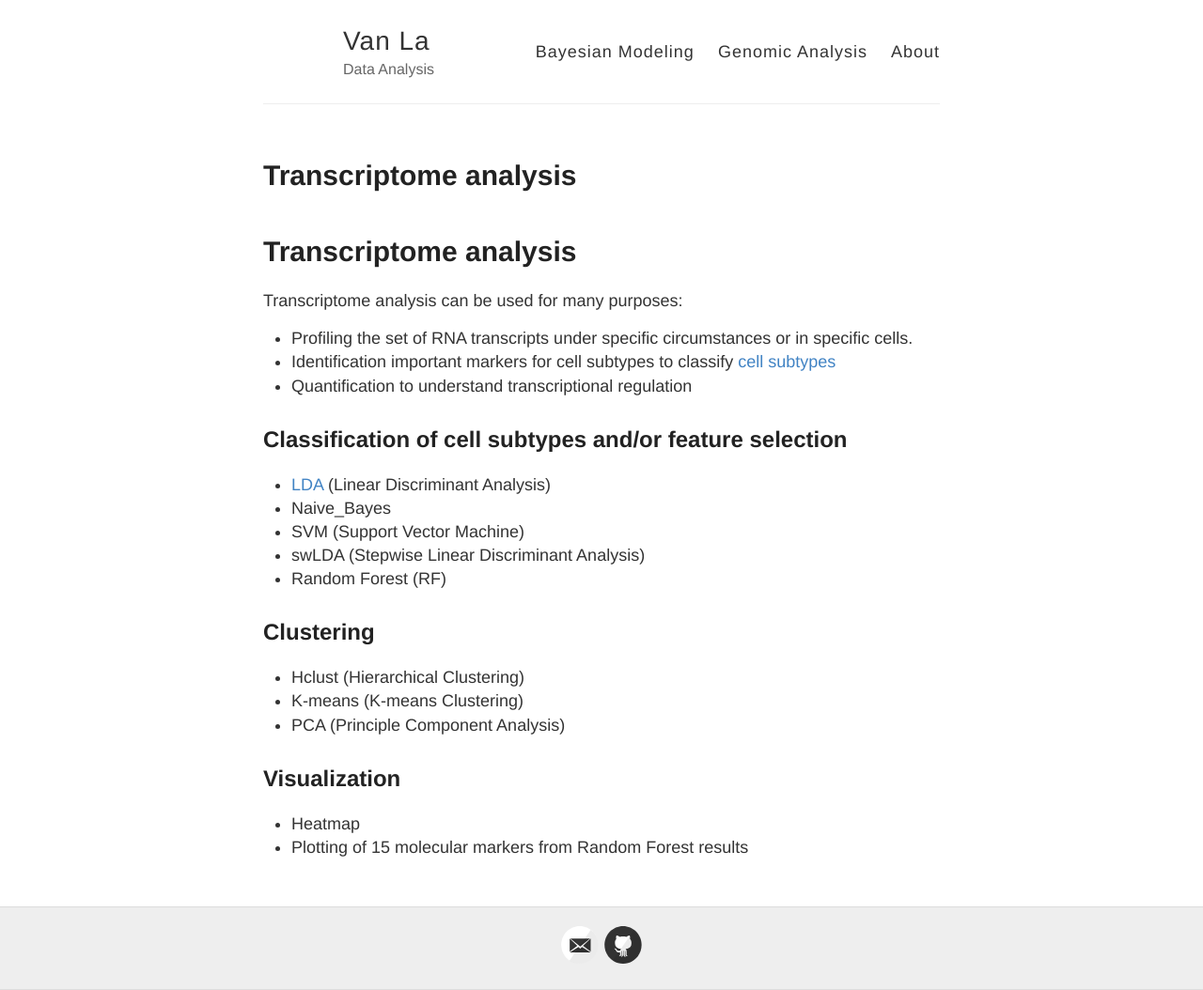
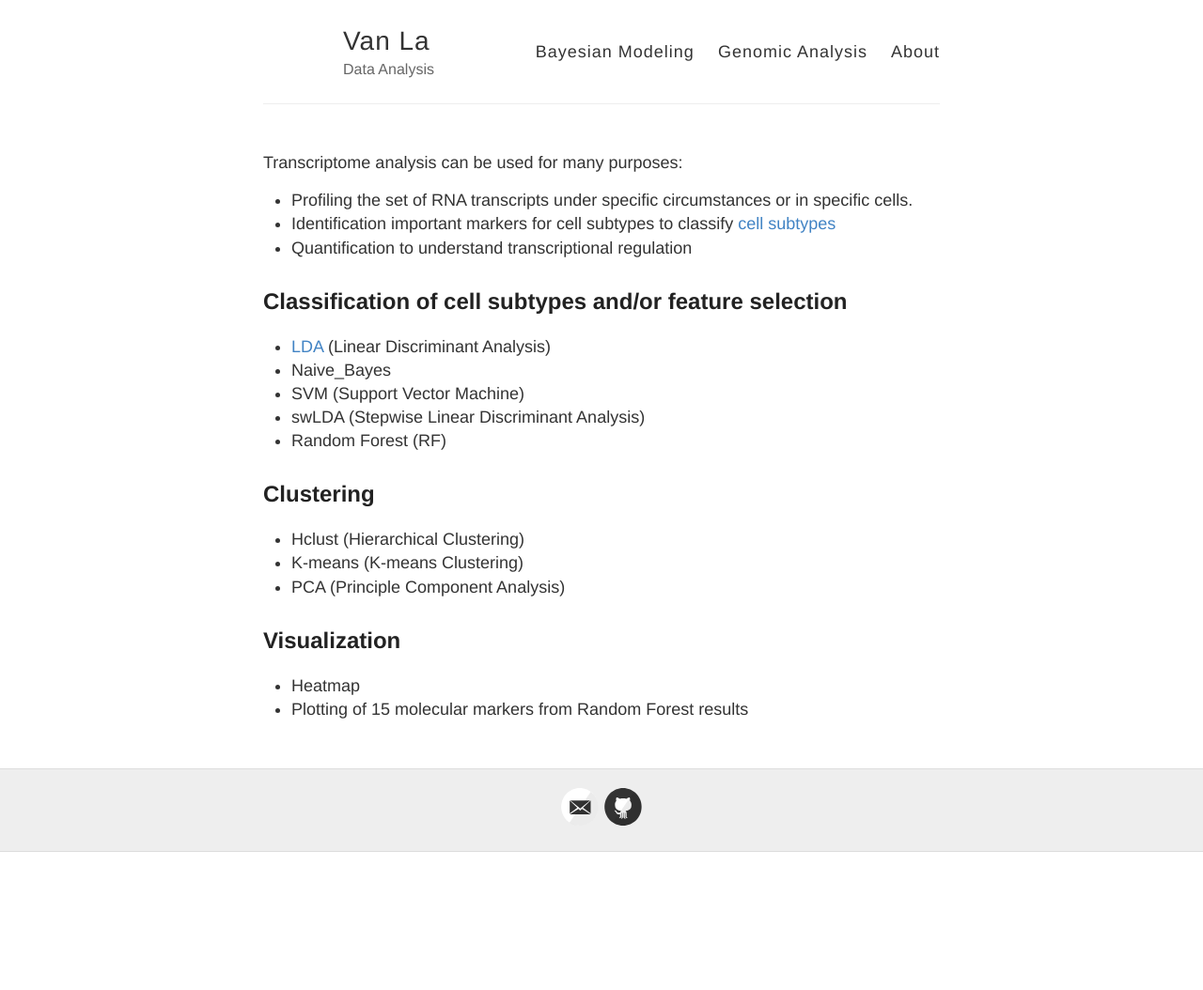
Before and after one commit to vanngocthuyla/Data_Analysis, a Jekyll site: the page built from pages/sequencing.md, in a window 1280 px wide. Shown: the whole page at 94% size. Built offline with Jekyll 4.4.1, drawn with Linux system fonts in a browser that asks for light colours; our own code applies the rules of GitHub Pages for plain Markdown files; after the commit the page ends 907 px from its top, so only the background shows below that.

Commit message:
Update sequencing.md

```diff
--- a/pages/sequencing.md
+++ b/pages/sequencing.md
@@ -1,5 +1,3 @@
-# Transcriptome analysis
-
 Transcriptome analysis can be used for many purposes:
 - Profiling the set of RNA transcripts under specific circumstances or in specific cells.
 - Identification important markers for cell subtypes to classify [cell subtypes](#classification-of-cell-subtypes-and/or-feature-selection)
```
